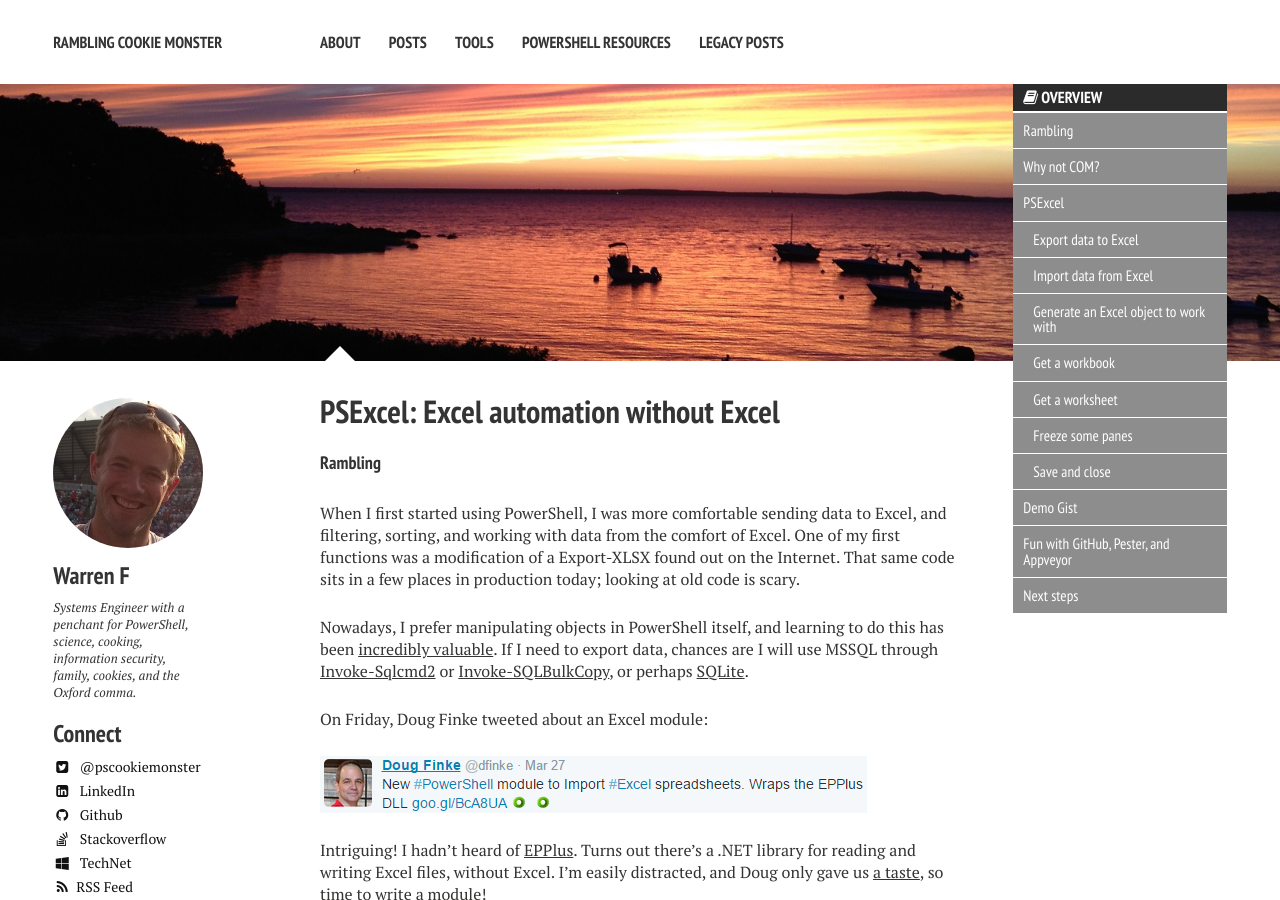
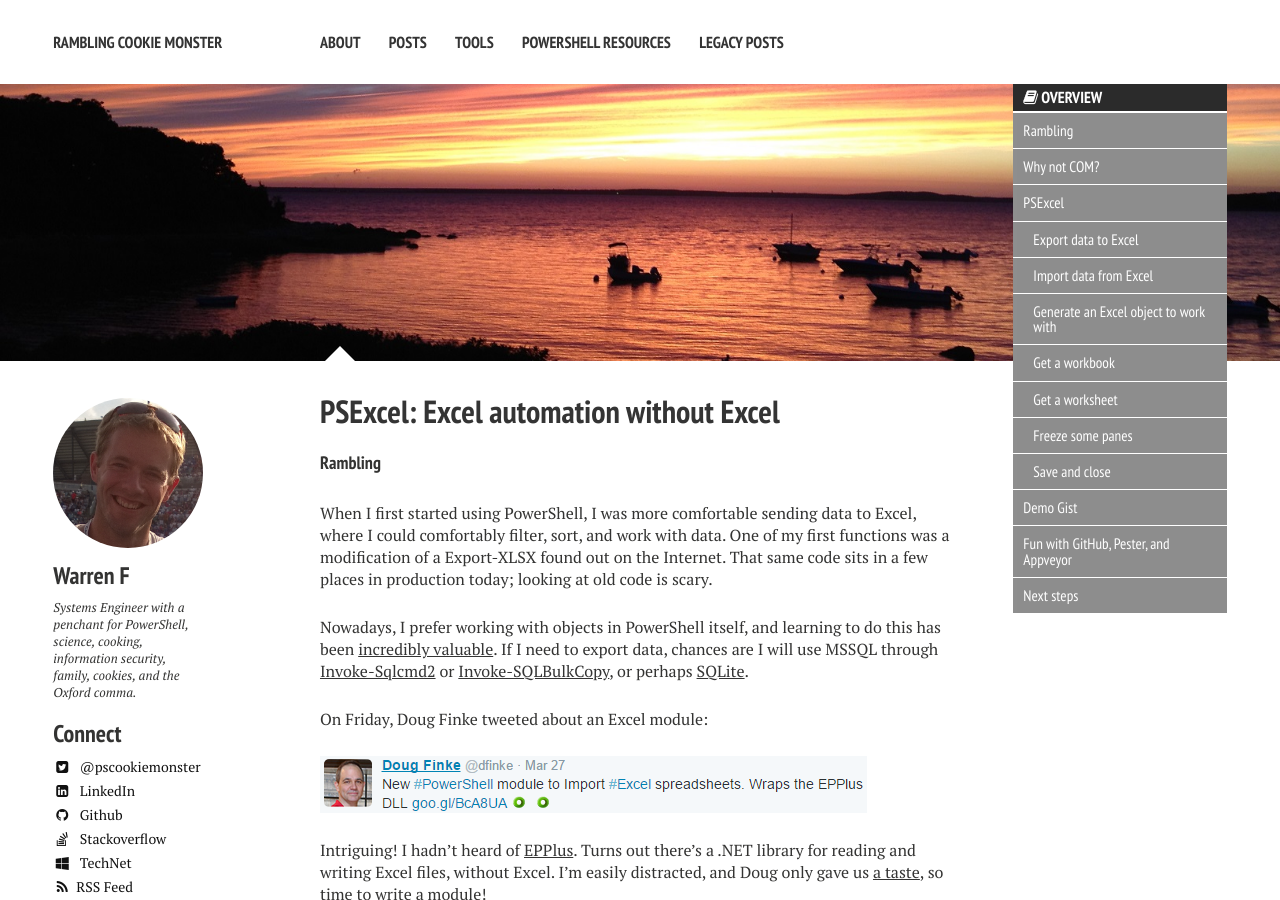
Before and after one commit to RamblingCookieMonster/RamblingCookieMonster.github.io, a Jekyll site: the page built from _posts/2015-03-29-PSExcel-Intro.md, in a window 1280 px wide and 900 px high. Built offline with Jekyll 4.4.1, drawn with Linux system fonts in a browser that asks for light colours; nearby versions of some CDN libraries; comment, search, counter and statistics services are not loaded.

Commit message:
nitpicks

```diff
--- a/_posts/2015-03-29-PSExcel-Intro.md
+++ b/_posts/2015-03-29-PSExcel-Intro.md
@@ -14,9 +14,9 @@
 
 #### Rambling
 
-When I first started using PowerShell, I was more comfortable sending data to Excel, and filtering, sorting, and working with data from the comfort of Excel. One of my first functions was a modification of a Export-XLSX found out on the Internet. That same code sits in a few places in production today; looking at old code is scary.
+When I first started using PowerShell, I was more comfortable sending data to Excel, where I could comfortably filter, sort, and work with data. One of my first functions was a modification of a Export-XLSX found out on the Internet. That same code sits in a few places in production today; looking at old code is scary.
 
-Nowadays, I prefer manipulating objects in PowerShell itself, and learning to do this has been [incredibly valuable](http://ramblingcookiemonster.github.io/Why-PowerShell/). If I need to export data, chances are I will use MSSQL through [Invoke-Sqlcmd2](https://github.com/RamblingCookieMonster/PowerShell/blob/master/Invoke-Sqlcmd2.ps1) or [Invoke-SQLBulkCopy](https://github.com/RamblingCookieMonster/PowerShell/blob/master/Invoke-SQLBulkCopy.ps1), or perhaps [SQLite](http://ramblingcookiemonster.github.io/SQLite-and-PowerShell).
+Nowadays, I prefer working with objects in PowerShell itself, and learning to do this has been [incredibly valuable](http://ramblingcookiemonster.github.io/Why-PowerShell/). If I need to export data, chances are I will use MSSQL through [Invoke-Sqlcmd2](https://github.com/RamblingCookieMonster/PowerShell/blob/master/Invoke-Sqlcmd2.ps1) or [Invoke-SQLBulkCopy](https://github.com/RamblingCookieMonster/PowerShell/blob/master/Invoke-SQLBulkCopy.ps1), or perhaps [SQLite](http://ramblingcookiemonster.github.io/SQLite-and-PowerShell).
 
 On Friday, Doug Finke tweeted about an Excel module:
 
```
